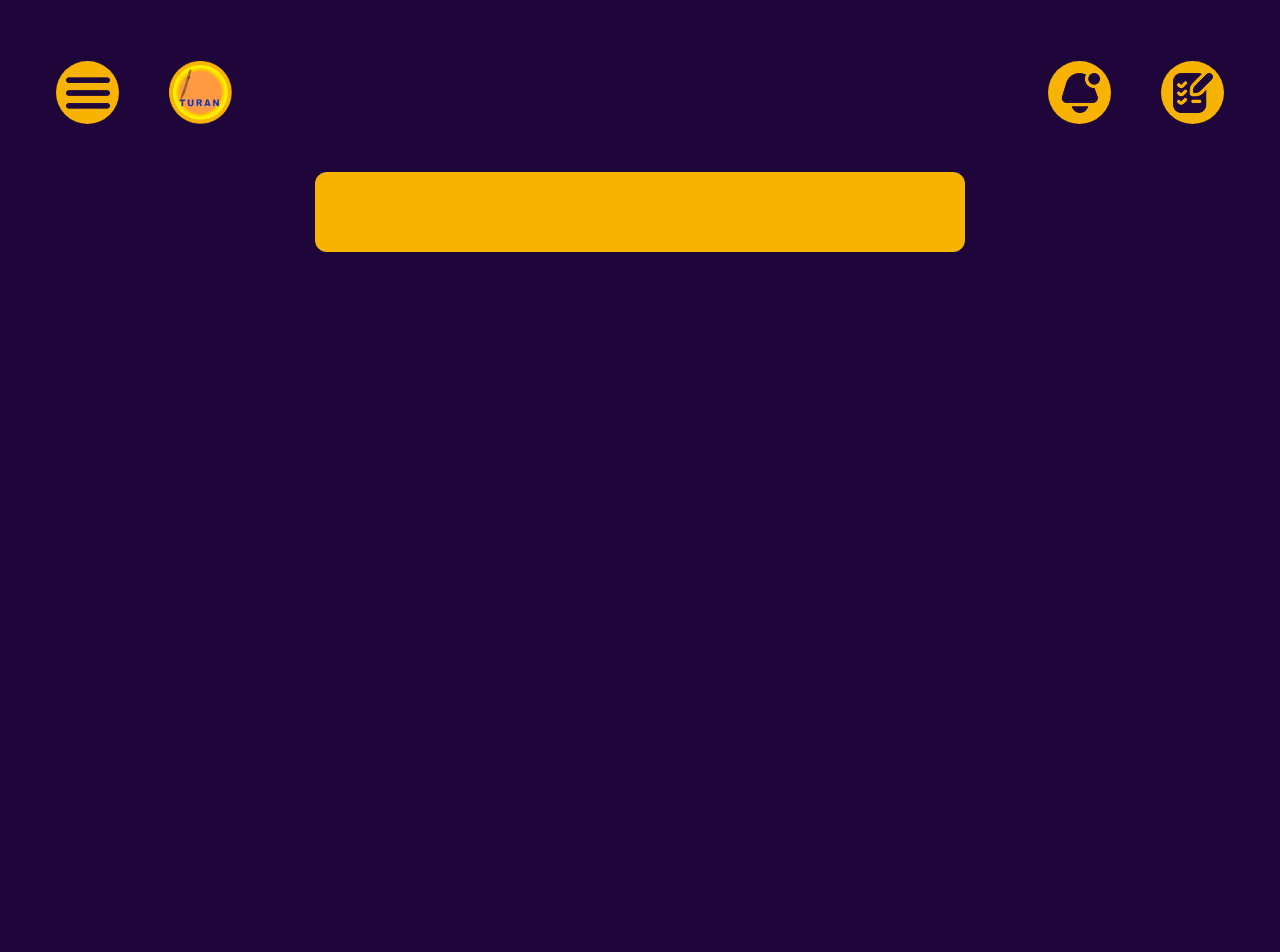
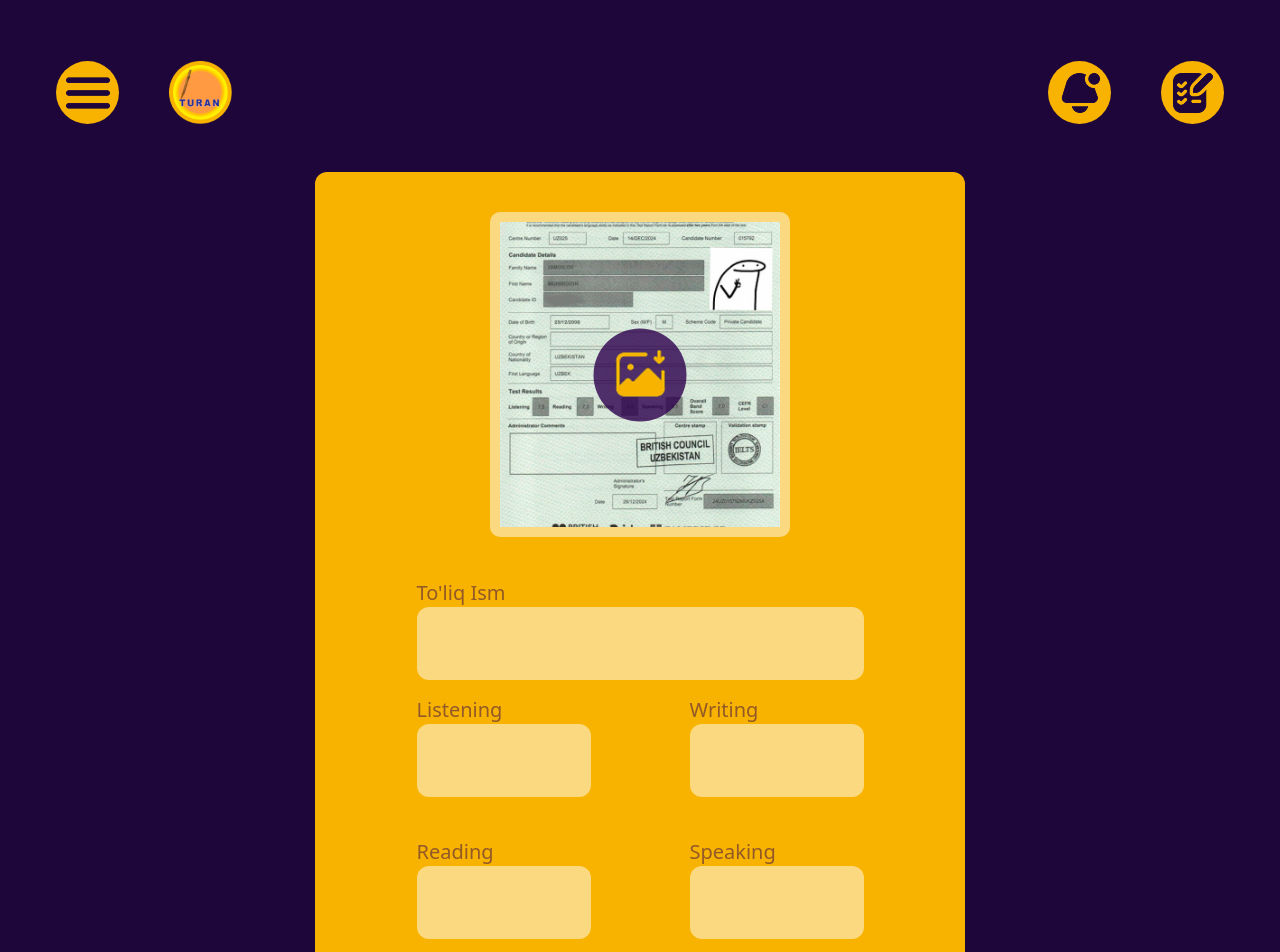
Before and after one commit to SMwebdeveloper/turan, a React (Vite) app: page /admin/settings/add-results in a window 1280 px wide. Shown: the top 952 px of the page. Before the commit the page ends 800 px from the top, so only its background shows below. Built offline with nearby package versions, Linux system fonts and the light colour scheme; a web font is replaced by a local one.

Commit message:
finshed add-results

```diff
--- a/src/modules/dashboard/settings/add-results.tsx
+++ b/src/modules/dashboard/settings/add-results.tsx
@@ -1,13 +1,75 @@
-
+import Ielts from "../../../assets/ielts.png"
+import Upload from "../../../assets/upload.png"
 const AddResults = () => {
   return (
     <div className="max-w-[1220px] w-full mx-auto pt-8 pb-5 px-10">
       <form className="mx-auto w-[650px] py-[40px] flex flex-col items-center justify-center bg-yellowColor rounded-xl">
-        <label htmlFor="uploadeImage">
-          <div>
-            <img src="" alt="" />
+        <label htmlFor="uploadeImage" className="mb-[42px]">
+          <div className="w-[300px] relative h-[325px] object-cover border-[10px] border-[rgba(255,255,255,.5)] rounded-[10px]">
+            <input
+              id="uloadImage"
+              type="file"
+              accept="image/png, image/jpg, image/gif"
+              className="hidden"
+            />
+            <img
+              src={Ielts}
+              alt="ielts image"
+              className="w-full h-full object-cover "
+            />
+
+            <button className="absolute w-[93px] h-[93px] bg-colorDark/80 flex items-center justify-center rounded-full top-1/2 left-1/2 -translate-x-1/2 -translate-y-1/2">
+              <img
+                src={Upload}
+                alt="upload icon"
+                className="w-[60px] h-[60px]"
+              />
+            </button>
           </div>
         </label>
+        <label className="w-[447px] mb-4">
+          <h4 className="text-xl text-colorDark/50">To'liq Ism</h4>
+          <input
+            type="text"
+            className="w-full bg-white/50 h-[73px] text-[28px] text-colorDark font-bold rounded-xl outline-none border-none px-4"
+          />
+        </label>
+
+        <label className="w-[447px] flex items-start justify-between mb-[41px]">
+          <div>
+            <h4 className="text-xl text-colorDark/50">Listening</h4>
+            <input
+              type="text"
+              className="w-[174px] bg-white/50 h-[73px] text-[28px] text-colorDark font-bold rounded-xl outline-none border-none px-4"
+            />
+          </div>
+          <div>
+            <h4 className="text-xl text-colorDark/50">Writing</h4>
+            <input
+              type="text"
+              className="w-[174px] bg-white/50 h-[73px] text-[28px] text-colorDark font-bold rounded-xl outline-none border-none px-4"
+            />
+          </div>
+        </label>
+        <label className="w-[447px] flex items-start justify-between mb-[41px]">
+          <div>
+            <h4 className="text-xl text-colorDark/50">Reading</h4>
+            <input
+              type="text"
+              className="w-[174px] bg-white/50 h-[73px] text-[28px] text-colorDark font-bold rounded-xl outline-none border-none px-4"
+            />
+          </div>
+          <div>
+            <h4 className="text-xl text-colorDark/50">Speaking</h4>
+            <input
+              type="text"
+              className="w-[174px] bg-white/50 h-[73px] text-[28px] text-colorDark font-bold rounded-xl outline-none border-none px-4"
+            />
+          </div>
+        </label>
+        <button className="w-[299px] mx-auto bg-white/50 h-[73px] text-[28px] text-colorDark font-bold rounded-xl outline-none border-none px-4">
+          Saqlash
+        </button>
       </form>
     </div>
   );
```
Also changed, not shown: src/assets/upload.png (added).
